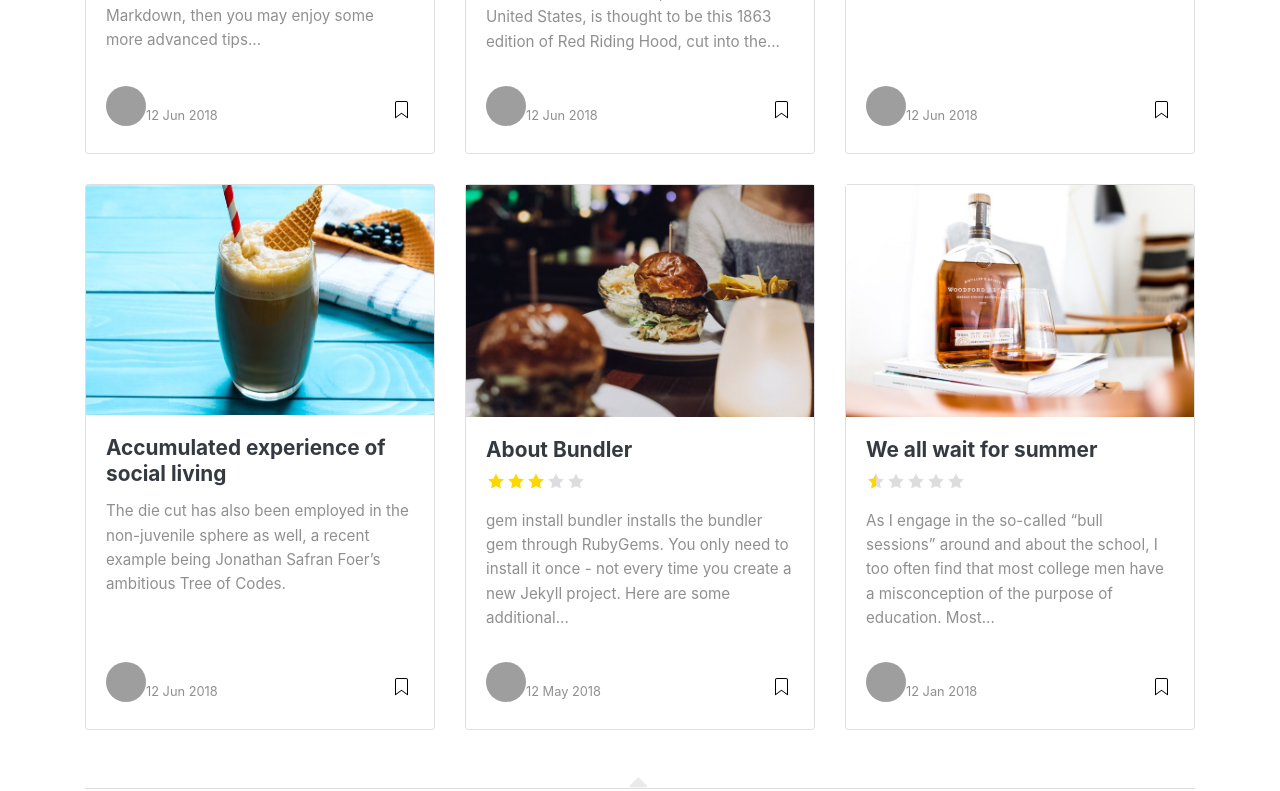
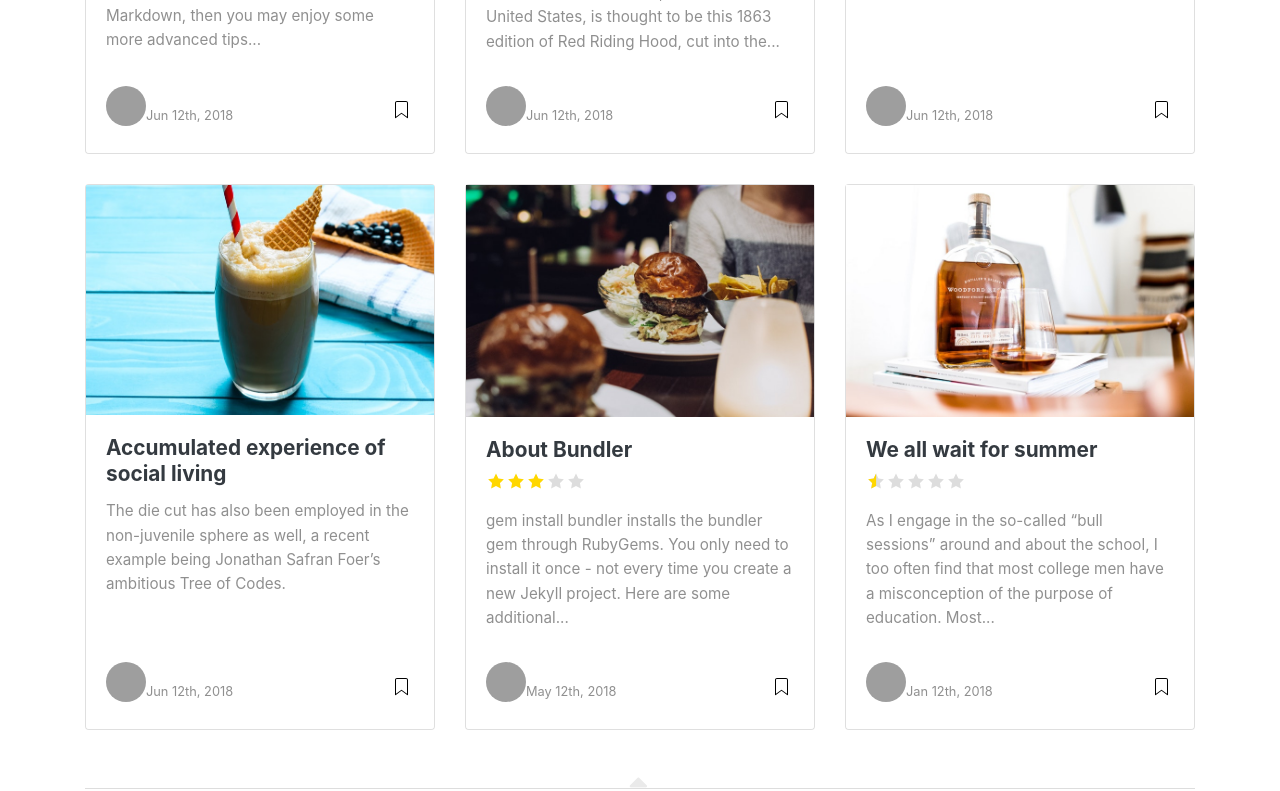
Before and after one commit to joeljfischer/i-love-board-games, a Jekyll site: the page built from index.html, in a window 1280 px wide and 1400 px high, scrolled down 692 px, cut to the strip 414-1205 px from the top of the window. Built offline with Jekyll 4.4.1, drawn with Linux system fonts in a browser that asks for light colours; nearby versions of some CDN libraries; the list of posts is cut into pages by our own code; grey boxes are pictures that could not be loaded.

Commit message:
fix(dates): Update date formatting

```diff
--- a/_includes/postbox.html
+++ b/_includes/postbox.html
@@ -40,7 +40,7 @@
                 <span class="author-meta">
                 <span class="post-name"><a target="_blank" href="{{ author.web }}">{{ author.display_name }}</a></span><br/>
                 {% endif %}
-                <span class="post-date">{{ post.date | date_to_string }}</span>
+                <span class="post-date">{{ post.date | date_to_string: "ordinal", "US" }}</span>
                 </span>
                 <span class="post-read-more"><a href="{{ site.baseurl }}{{ post.url }}" title="Read Story"><svg class="svgIcon-use" width="25" height="25" viewbox="0 0 25 25"><path d="M19 6c0-1.1-.9-2-2-2H8c-1.1 0-2 .9-2 2v14.66h.012c.01.103.045.204.12.285a.5.5 0 0 0 .706.03L12.5 16.85l5.662 4.126a.508.508 0 0 0 .708-.03.5.5 0 0 0 .118-.285H19V6zm-6.838 9.97L7 19.636V6c0-.55.45-1 1-1h9c.55 0 1 .45 1 1v13.637l-5.162-3.668a.49.49 0 0 0-.676 0z" fill-rule="evenodd"></path></svg></a></span>
                 <div class="clearfix"></div>
--- a/_layouts/post.html
+++ b/_layouts/post.html
@@ -90,7 +90,7 @@ post_class: post-template
             <!-- Post Date -->
             <p>
             <small>
-                <span class="post-date"><time class="post-date" datetime="{{ page.date | date:"%Y-%m-%d" }}">{{ page.date | date_to_string }}</time></span>
+                <span class="post-date"><time class="post-date" datetime="{{ page.date | date:"%Y-%m-%d" }}">{{ page.date | date_to_string: "ordinal", "US" }}</time></span>
                 {% if page.last_modified_at %}
                 (Updated: <time datetime="{{ page.last_modified_at | date_to_xmlschema }}" itemprop="dateModified">{{ page.last_modified_at | date: "%b %-d, %Y" }}</time>)
                 {% endif %}
```
